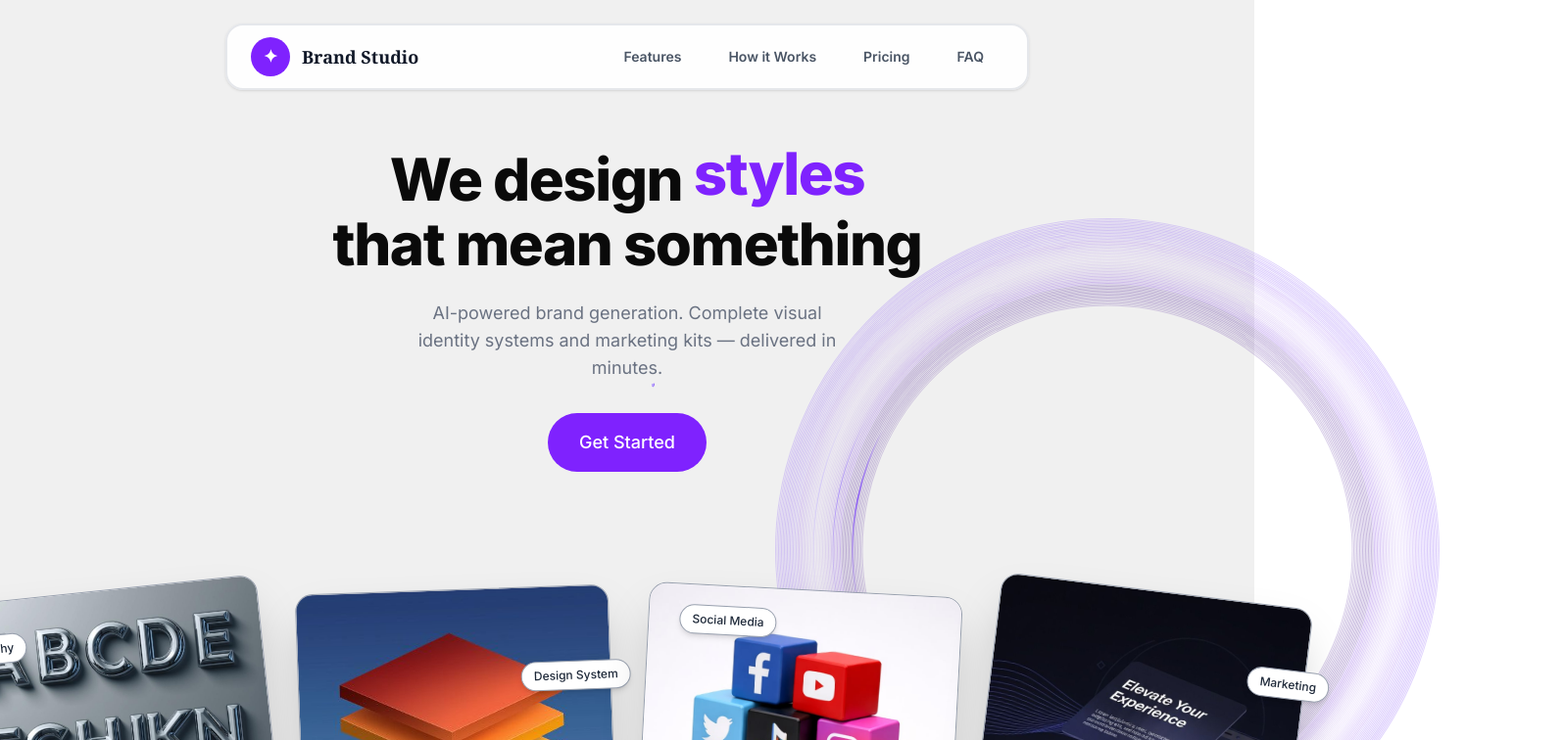
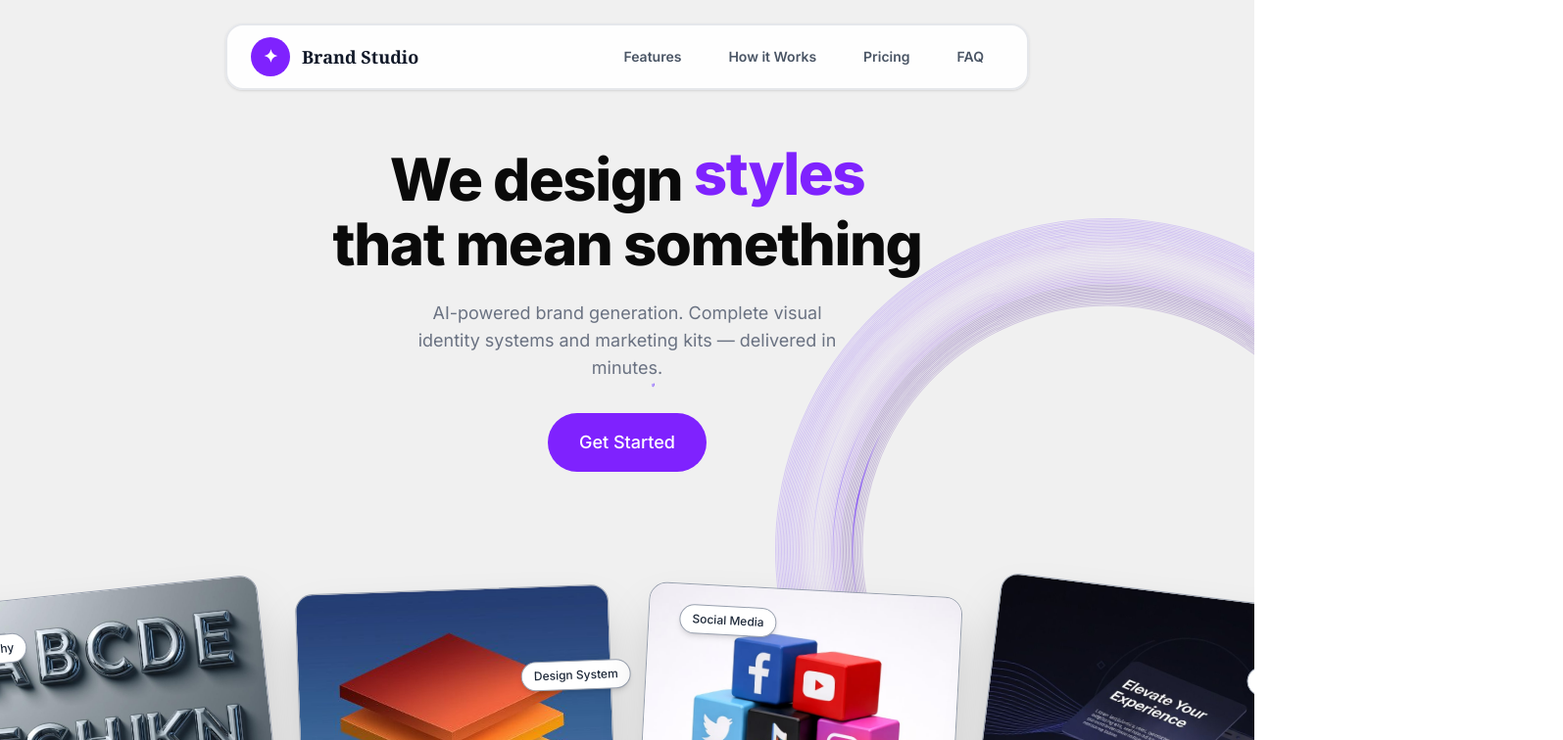
Before and after one commit to obahblack/Brand-Studio, a Next.js app: page / in a window 1280 px wide. Shown: the top 756 px of the page at 98% size, 1595 px wide, since content can reach past the window. Built offline with nearby package versions, Linux system fonts and the light colour scheme.

Commit message:
Fix horizontal scroll: overflow-x-hidden on hero section and body

```diff
--- a/src/app/layout.tsx
+++ b/src/app/layout.tsx
@@ -30,7 +30,7 @@ export default function RootLayout({
       lang="en"
       className={cn("h-full", "antialiased", geistSans.variable, geistMono.variable, "font-sans", inter.variable)}
     >
-      <body className="min-h-full flex flex-col">{children}</body>
+      <body className="min-h-full flex flex-col overflow-x-hidden">{children}</body>
     </html>
   );
 }
--- a/src/components/landing/hero.tsx
+++ b/src/components/landing/hero.tsx
@@ -57,7 +57,7 @@ export function Hero() {
   ]
 
   return (
-    <section suppressHydrationWarning className="relative bg-[#f0f0f0]">
+    <section suppressHydrationWarning className="relative bg-[#f0f0f0] overflow-x-hidden">
       {/* Floating Nav */}
       <div className="fixed top-6 left-1/2 -translate-x-1/2 z-50 w-[90vw] max-w-[820px]">
         <nav className="relative flex items-center justify-between bg-white/90 backdrop-blur-md rounded-2xl px-4 sm:px-6 py-3 shadow-sm border-2 border-gray-200">
```
